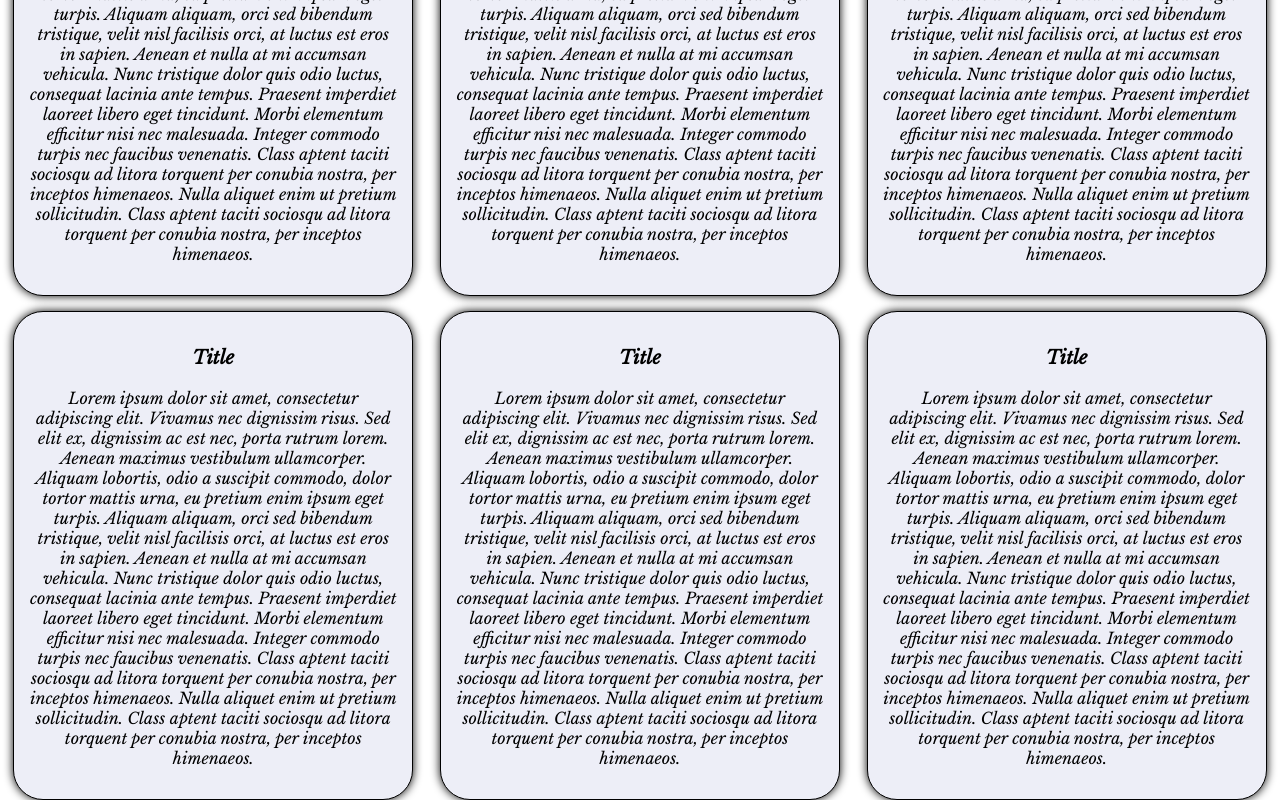
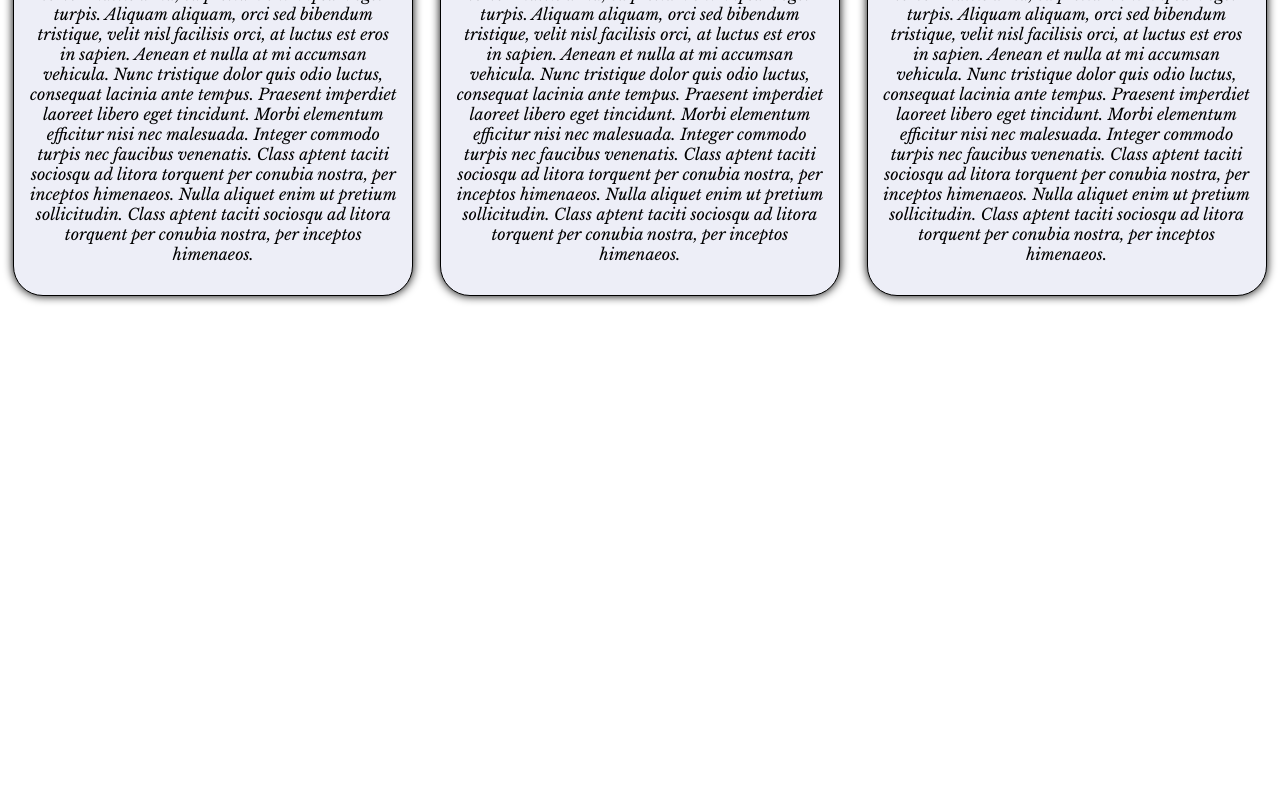
Before and after one commit to Erjankydyrov/router-example, a React (Create React App) app: page /about in a window 1280 px wide. Shown: the part 371-1171 px from the top of the page. After the commit the page ends 800 px from the top, so only its background shows below. Built offline with nearby package versions, Linux system fonts and the light colour scheme.

Commit message:
added some detalis

```diff
--- a/src/components/About/About.js
+++ b/src/components/About/About.js
@@ -56,57 +56,6 @@ const About = () => {
           sollicitudin. Class aptent taciti sociosqu ad litora torquent per
           conubia nostra, per inceptos himenaeos.
         </p></div>
-        <div className={classes.section}>
-          <h3>Title</h3>
-          <p className={classes.par}>
-          Lorem ipsum dolor sit amet, consectetur adipiscing elit. Vivamus nec
-          dignissim risus. Sed elit ex, dignissim ac est nec, porta rutrum lorem.
-          Aenean maximus vestibulum ullamcorper. Aliquam lobortis, odio a suscipit
-          commodo, dolor tortor mattis urna, eu pretium enim ipsum eget turpis.
-          Aliquam aliquam, orci sed bibendum tristique, velit nisl facilisis orci,
-          at luctus est eros in sapien. Aenean et nulla at mi accumsan vehicula.
-          Nunc tristique dolor quis odio luctus, consequat lacinia ante tempus.
-          Praesent imperdiet laoreet libero eget tincidunt. Morbi elementum
-          efficitur nisi nec malesuada. Integer commodo turpis nec faucibus
-          venenatis. Class aptent taciti sociosqu ad litora torquent per conubia
-          nostra, per inceptos himenaeos. Nulla aliquet enim ut pretium
-          sollicitudin. Class aptent taciti sociosqu ad litora torquent per
-          conubia nostra, per inceptos himenaeos.
-        </p></div>
-        <div className={classes.section}>
-          <h3>Title</h3>
-          <p className={classes.par}>
-          Lorem ipsum dolor sit amet, consectetur adipiscing elit. Vivamus nec
-          dignissim risus. Sed elit ex, dignissim ac est nec, porta rutrum lorem.
-          Aenean maximus vestibulum ullamcorper. Aliquam lobortis, odio a suscipit
-          commodo, dolor tortor mattis urna, eu pretium enim ipsum eget turpis.
-          Aliquam aliquam, orci sed bibendum tristique, velit nisl facilisis orci,
-          at luctus est eros in sapien. Aenean et nulla at mi accumsan vehicula.
-          Nunc tristique dolor quis odio luctus, consequat lacinia ante tempus.
-          Praesent imperdiet laoreet libero eget tincidunt. Morbi elementum
-          efficitur nisi nec malesuada. Integer commodo turpis nec faucibus
-          venenatis. Class aptent taciti sociosqu ad litora torquent per conubia
-          nostra, per inceptos himenaeos. Nulla aliquet enim ut pretium
-          sollicitudin. Class aptent taciti sociosqu ad litora torquent per
-          conubia nostra, per inceptos himenaeos.
-        </p></div>
-        <div className={classes.section}>
-          <h3>Title</h3>
-          <p className={classes.par}>
-          Lorem ipsum dolor sit amet, consectetur adipiscing elit. Vivamus nec
-          dignissim risus. Sed elit ex, dignissim ac est nec, porta rutrum lorem.
-          Aenean maximus vestibulum ullamcorper. Aliquam lobortis, odio a suscipit
-          commodo, dolor tortor mattis urna, eu pretium enim ipsum eget turpis.
-          Aliquam aliquam, orci sed bibendum tristique, velit nisl facilisis orci,
-          at luctus est eros in sapien. Aenean et nulla at mi accumsan vehicula.
-          Nunc tristique dolor quis odio luctus, consequat lacinia ante tempus.
-          Praesent imperdiet laoreet libero eget tincidunt. Morbi elementum
-          efficitur nisi nec malesuada. Integer commodo turpis nec faucibus
-          venenatis. Class aptent taciti sociosqu ad litora torquent per conubia
-          nostra, per inceptos himenaeos. Nulla aliquet enim ut pretium
-          sollicitudin. Class aptent taciti sociosqu ad litora torquent per
-          conubia nostra, per inceptos himenaeos.
-        </p></div>
       </div>
     </div>
   );
--- a/src/components/Home/Home.module.css
+++ b/src/components/Home/Home.module.css
@@ -17,6 +17,10 @@
     max-width: 300px;
     width: 100%;
     box-shadow: 0 0 10px black;
+    transition: transform .5s;
+}
+.otherNews:hover {
+    transform: scale(1.1);
 }
 .ulOther {
     padding: 0;
@@ -46,6 +50,10 @@
     box-shadow: 0 0 10px black;
     max-width: 800px;
     width: 100%;
+    transition: transform .5s;
+}
+.newglav:hover {
+    transform: scale(1.1);
 }
 .newglav img {
     min-width: 325px;
```
